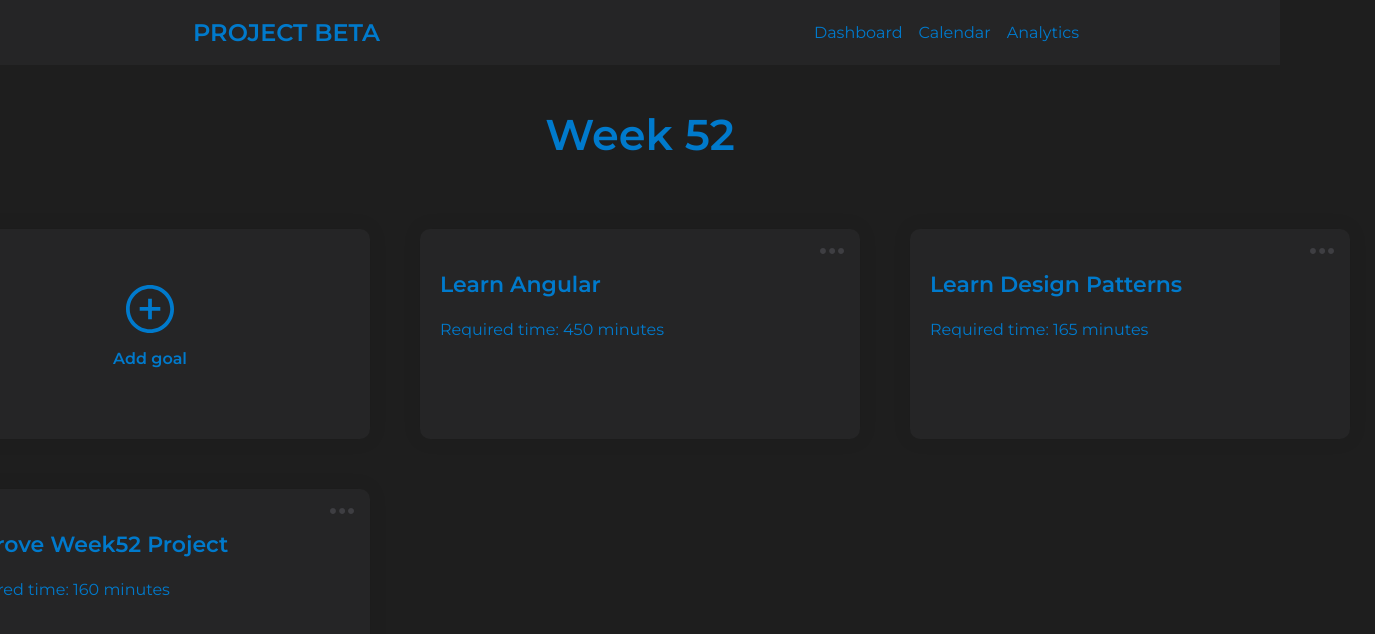
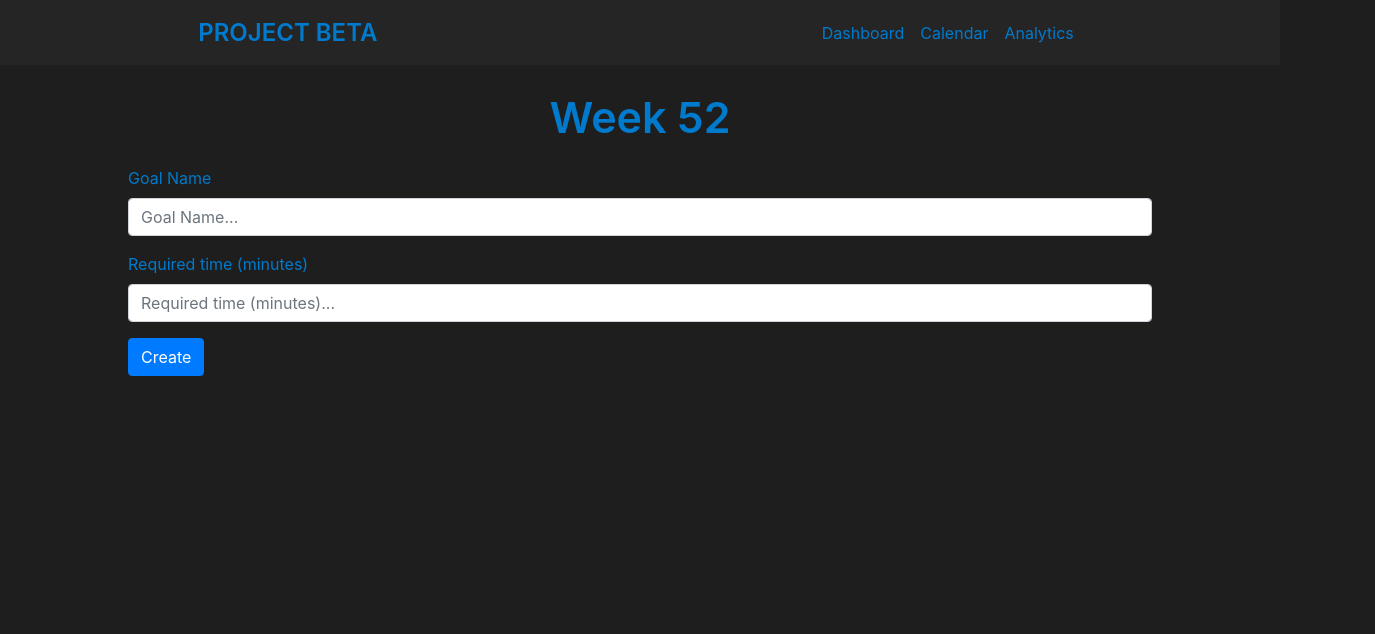
Before and after one commit to tepesalexandru/ng-week52, an Angular app: page /create in a window 1280 px wide. Shown: the top 634 px of the page, 1375 px wide, since content can reach past the window. Built offline with nearby package versions, Linux system fonts and the light colour scheme.

Commit message:
added bootstrap and create goal page

```diff
--- a/angular.json
+++ b/angular.json
@@ -24,7 +24,8 @@
               "src/assets"
             ],
             "styles": [
-              "src/styles.css"
+              "src/styles.css",
+              "node_modules/bootstrap/dist/css/bootstrap.min.css"
             ],
             "scripts": []
           },
--- a/package.json
+++ b/package.json
@@ -19,6 +19,7 @@
     "@angular/platform-browser": "~11.0.4",
     "@angular/platform-browser-dynamic": "~11.0.4",
     "@angular/router": "~11.0.4",
+    "bootstrap": "^4.5.3",
     "rxjs": "~6.6.0",
     "tslib": "^2.0.0",
     "zone.js": "~0.10.2"
--- a/src/app/app.component.css
+++ b/src/app/app.component.css
@@ -0,0 +1,5 @@
+.appContainer {
+    width: 80%;
+    margin: auto;
+    margin-top: 20px;
+}
--- a/src/app/app.component.html
+++ b/src/app/app.component.html
@@ -1,3 +1,6 @@
 <navbar></navbar>
-<p style="text-align: center; color: #007acc; font-size: 43px; font-weight: 600;">Week 52</p>
-<goal-container></goal-container>
+
+<div class="appContainer">
+    <p style="text-align: center; color: #007acc; font-size: 43px; font-weight: 600;">Week 52</p>
+    <router-outlet></router-outlet>
+</div>
--- /dev/null
+++ b/src/app/appRoutes.ts
@@ -0,0 +1,15 @@
+import { Routes } from '@angular/router';
+import { CreateGoalComponent } from './goals/create-goal/create-goal.component';
+import { GoalsContainer } from './goals/goals-container.component';
+
+
+export const appRoutes: Routes = [
+  {
+    path: 'create',
+    component: CreateGoalComponent,
+  },
+  {
+    path: '',
+    component: GoalsContainer,
+  },
+];
--- /dev/null
+++ b/src/app/goals/create-goal/create-goal.component.css
@@ -0,0 +1,3 @@
+.form-label {
+
+}
--- /dev/null
+++ b/src/app/goals/create-goal/create-goal.component.html
@@ -0,0 +1,13 @@
+<div>
+  <form>
+    <div class="form-group">
+      <label class="form-label" [style.color]="colors.primary">Goal Name</label>
+      <input class="form-control" type="text" placeholder="Goal Name..." />
+    </div>
+    <div class="form-group">
+      <label [style.color]="colors.primary">Required time (minutes)</label>
+      <input class="form-control" type="text" placeholder="Required time (minutes)..." />
+    </div>
+    <button class="btn btn-primary" type="submit">Create</button>
+  </form>
+</div>
--- /dev/null
+++ b/src/app/goals/create-goal/create-goal.component.ts
@@ -0,0 +1,19 @@
+import { Component, OnInit } from '@angular/core';
+import { ColorsService } from 'src/app/shared/services/colors.service';
+
+@Component({
+    templateUrl: './create-goal.component.html',
+    styleUrls: ['./create-goal.component.css']
+})
+export class CreateGoalComponent implements OnInit {
+
+    colors: any;
+
+    constructor(private colorsService: ColorsService) {
+
+    }
+
+    ngOnInit() {
+        this.colors = this.colorsService.getDarkTheme();
+    }
+}
--- a/src/app/nav/navbar.component.css
+++ b/src/app/nav/navbar.component.css
@@ -1,5 +1,4 @@
-.container {
-    height: "90px";
+.nav-container {
     display: flex;
     justify-content: space-around;
     align-items: center;
@@ -14,6 +13,8 @@
 ul {
     list-style: none;
     display: flex;
+    margin-top: 0;
+    margin-bottom: 0;
 }
 
 li {
--- a/src/app/nav/navbar.component.html
+++ b/src/app/nav/navbar.component.html
@@ -1,5 +1,5 @@
 <div
-  class="container"
+  class="nav-container"
   [style.background]="colors.dark3"
   [style.color]="colors.primary"
 >
--- a/src/styles.css
+++ b/src/styles.css
@@ -1,6 +1,7 @@
 /* You can add global styles to this file, and also import other style files */
 body {
-    background-color: #1e1e1e;
+    background-color: #1e1e1e !important;
     font-family: 'Montserrat', sans-serif;
-    margin: 0;
+    margin: 0 !important;
+    padding: 0 !important;
 }
```
Also changed, not shown: src/app/app.module.ts (+10 -8 lines), 1 other file (tests, documents, lock files or other folders).
